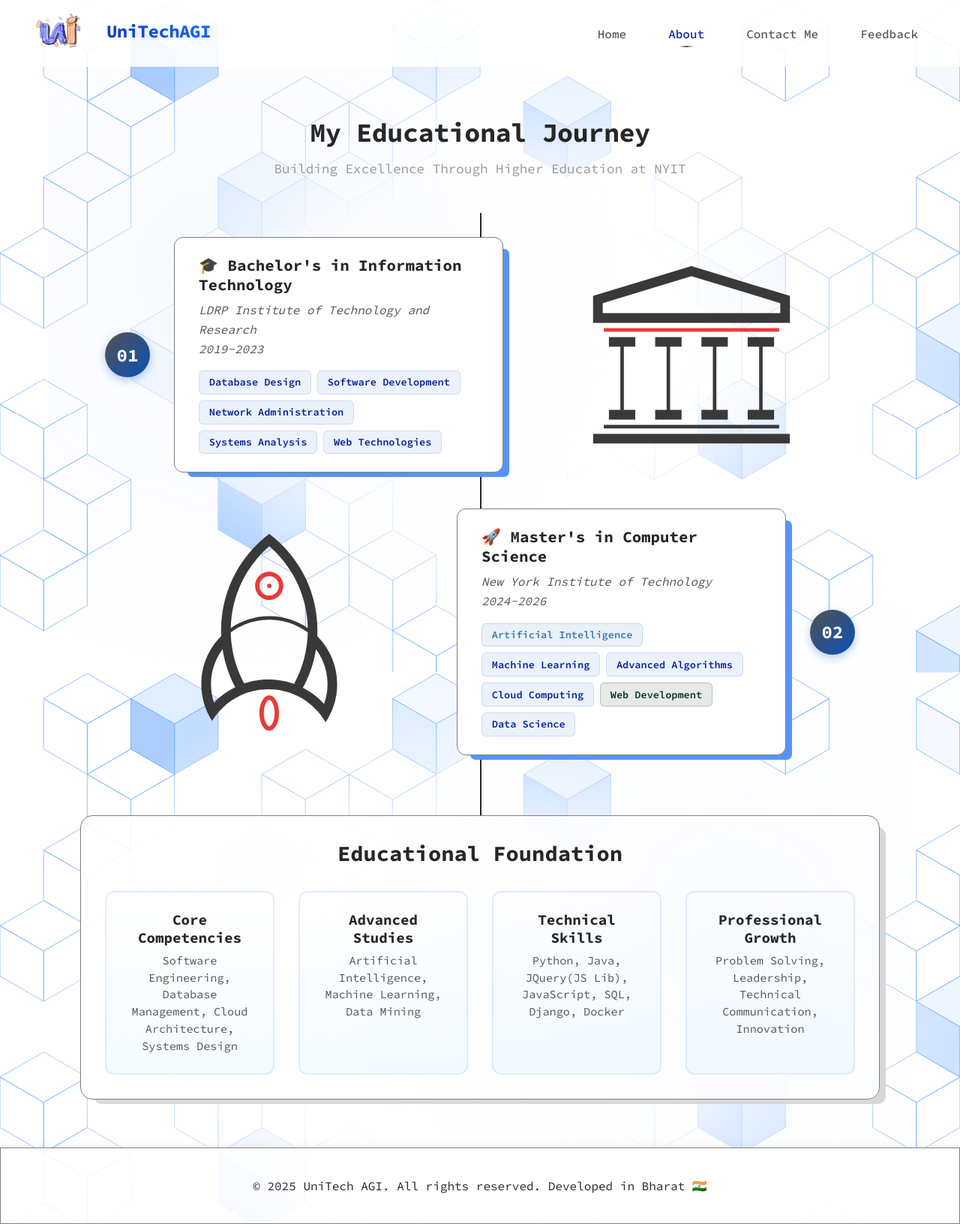
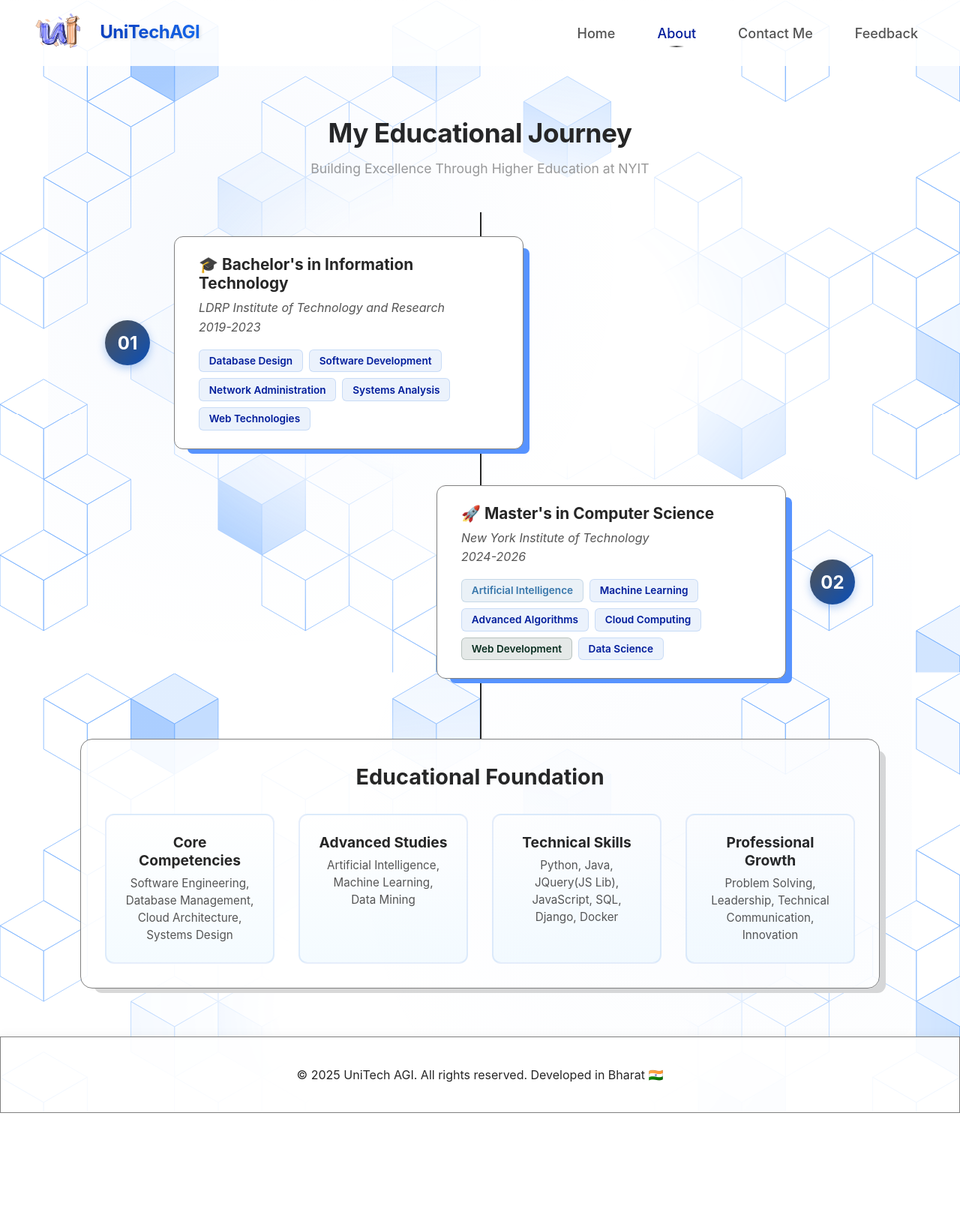
Before and after one commit to ayushsatvara1012/django-portfolio, a Django app: page /about/ in a window 1280 px wide. Shown: the whole page at 75% size. After the commit the page ends 1484 px from the top, so only its background shows below. Run offline with Django 4.2, Linux system fonts and the light colour scheme.

Commit message:
changes in the font size and the font family

```diff
--- a/static/core/style.css
+++ b/static/core/style.css
@@ -1,4 +1,4 @@
-@import url('https://fonts.googleapis.com/css2?family=Source+Code+Pro:wght@400;500;600;700&display=swap');
+/* @import url('https://fonts.googleapis.com/css2?family=Source+Code+Pro:wght@400;500;600;700&display=swap'); */
 
 /* Professional carousel section title */
 .carousel-title {
@@ -10,7 +10,7 @@
   margin-bottom: 1.2rem;
   margin-top: 0;
   line-height: 1.1;
-  font-family: 'Source Code Pro', monospace;
+  font-family: apple-system, BlinkMacSystemFont, Segoe UI, Helvetica, Arial, sans-serif, Apple Color Emoji, Segoe UI Emoji;
   /* background: linear-gradient(90deg, #e3f0ff 0%, #00192a 100%); */
   border-radius: 10px;
   padding: 0.5rem 0;
@@ -39,7 +39,7 @@ html, body {
 }
 
 body {
-  font-family: 'Source Code Pro', monospace;
+  font-family: apple-system, BlinkMacSystemFont, Segoe UI, Helvetica, Arial, sans-serif, Apple Color Emoji, Segoe UI Emoji;
   width: 100%;
   height: 100%;
   background-size: cover;
@@ -131,6 +131,7 @@ main.container {
 .nav-links {
   display: flex;
   gap: 1.5rem;
+  font-size:18px;
   margin-left: auto;
 }
 
@@ -1087,7 +1088,7 @@ form {
   border: 0px solid rgba(0, 0, 0, 0.15);
   border-radius: 4px;
   font-size: 0.9rem;
-  font-family: 'Source Code Pro', monospace;
+  font-family: apple-system, BlinkMacSystemFont, Segoe UI, Helvetica, Arial, sans-serif, Apple Color Emoji, Segoe UI Emoji;
   transition: all 0.3s ease;
   box-sizing: border-box;
   background-color: #e3f2fd;
@@ -1148,7 +1149,7 @@ button[type="submit"],
   border-radius: 30px;
   cursor: pointer;
   font-size: 0.9rem;
-  font-family: 'Source Code Pro', monospace;
+  font-family: apple-system, BlinkMacSystemFont, Segoe UI, Helvetica, Arial, sans-serif, Apple Color Emoji, Segoe UI Emoji;
   width: 100%;
   transition: filter 0.2s;
   margin-top: auto;
@@ -1286,7 +1287,7 @@ button[type="submit"]:hover,
   color: var(--text);
   margin-bottom: 0.5rem;
   line-height: 1.1;
-  font-family: 'Source Code Pro', monospace;
+  font-family: apple-system, BlinkMacSystemFont, Segoe UI, Helvetica, Arial, sans-serif, Apple Color Emoji, Segoe UI Emoji;
 }
 
 .roadmap-subtitle {
@@ -1332,6 +1333,7 @@ button[type="submit"]:hover,
 /* Education roadmap (about page) - with images */
 .education-roadmap .roadmap-phase:nth-child(even) {
   flex-direction: row;
+  justify-content: end;
 }
 
 .phase-number {
--- a/templates/core/about.html
+++ b/templates/core/about.html
@@ -23,17 +23,17 @@
                     <span class="tech-badge">Web Technologies</span>
                 </div>
             </div>
-            <div class="phase-image-placeholder">
+            <!-- <div class="phase-image-placeholder">
                 <img src="/static/core/bachelor.svg" alt="Bachelor's Degree Image">
-            </div>
+            </div> -->
         </div>
 
         <!-- Master's Degree -->
         <div class="roadmap-phase">
             <div class="phase-number">02</div>
-            <div class="phase-image-placeholder">
+            <!-- <div class="phase-image-placeholder">
                 <img src="/static/core/rocket.svg" alt="Master's Degree Image">
-            </div>
+            </div> -->
             <div class="phase-content">
                 <h3 class="phase-title">🚀 Master's in Computer Science</h3>
                 <p class="phase-description">New York Institute of Technology <br>2024-2026</p>
```
Also changed, not shown: 1 other file.
